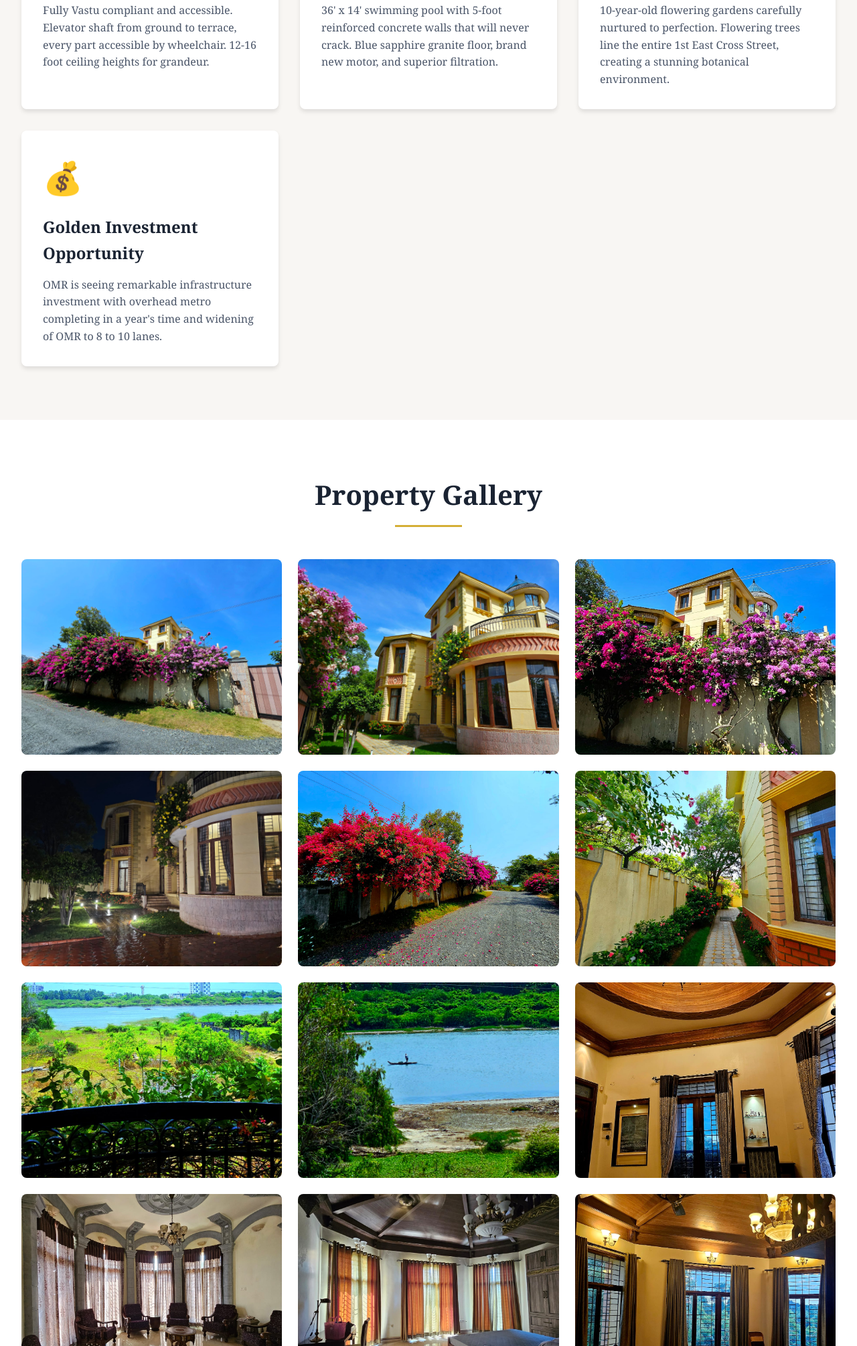
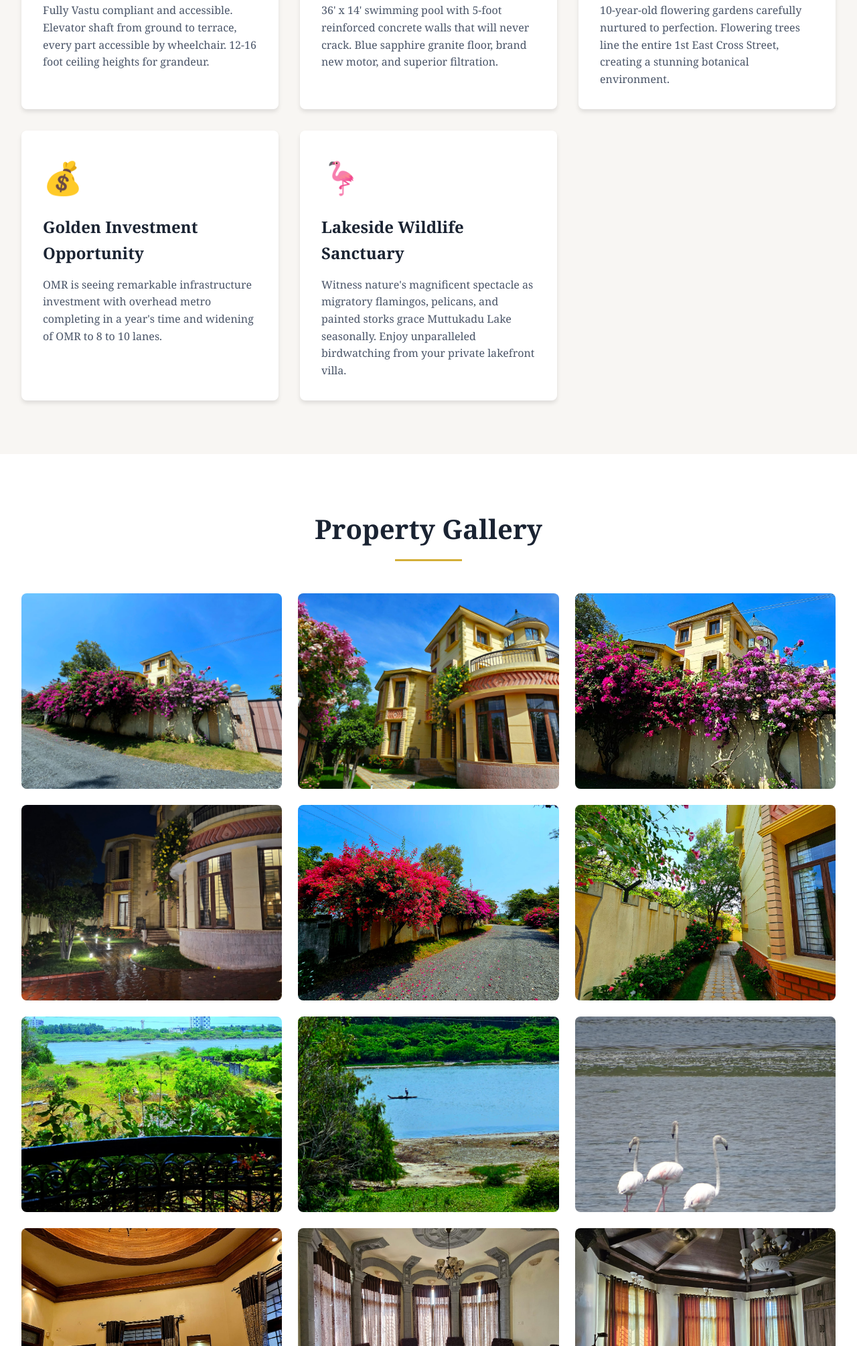
Before and after one commit to akashvenkataramanan/Muttukadu_villa, a plain HTML site: page index.html in a window 1280 px wide. Shown: the part 1555-3565 px from the top of the page at 67% size. Drawn offline with Linux system fonts and the light colour scheme.

Commit message:
whatever

```diff
--- a/index.html
+++ b/index.html
@@ -476,6 +476,12 @@
                 <h3>Golden Investment Opportunity</h3>
                 <p>OMR is seeing remarkable infrastructure investment with overhead metro completing in a year's time and widening of OMR to 8 to 10 lanes.</p>
             </div>
+
+            <div class="feature-card">
+                <div class="feature-icon">🦩</div>
+                <h3>Lakeside Wildlife Sanctuary</h3>
+                <p>Witness nature's magnificent spectacle as migratory flamingos, pelicans, and painted storks grace Muttukadu Lake seasonally. Enjoy unparalleled birdwatching from your private lakefront villa.</p>
+            </div>
         </div>
     </section>
 
@@ -523,6 +529,11 @@
             <div class="gallery-item" onclick="openLightbox('images/fisherman_lake.jpeg')">
                 <img src="images/fisherman_lake.jpeg" alt="Fisherman on Lake" loading="lazy">
                 <div class="gallery-caption">Fisherman on Muttukadu Lake</div>
+            </div>
+
+            <div class="gallery-item" onclick="openLightbox('images/pelican.jpeg')">
+                <img src="images/pelican.jpeg" alt="Flamingos on Muttukadu Lake" loading="lazy">
+                <div class="gallery-caption">Migratory Flamingos - Nature's Seasonal Visitors</div>
             </div>
 
             <!-- Interior Rooms -->
```
Also changed, not shown: images/pelican.jpeg (added).
